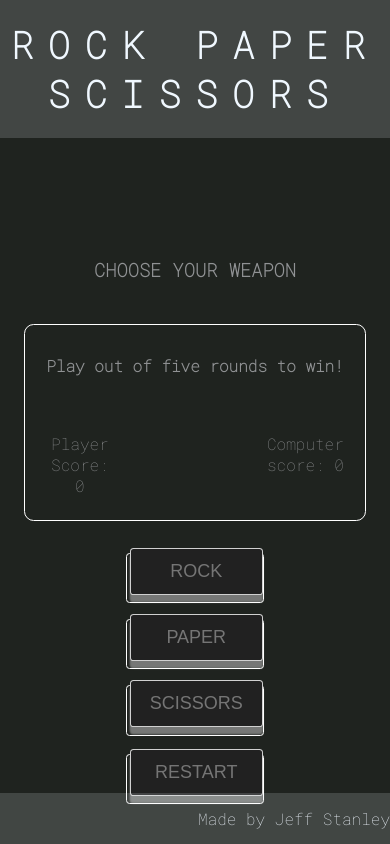
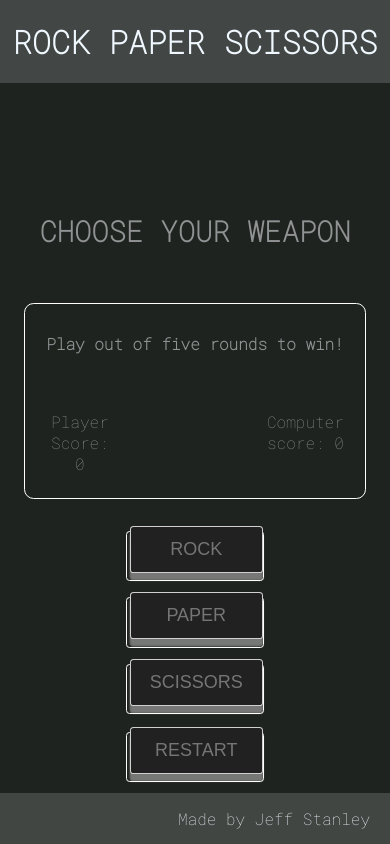
Before and after one commit to JS-Law/Rock-Paper-Scissors, a plain HTML site: page index.html in a window 390 px wide. Drawn offline with Linux system fonts and the light colour scheme.

Commit message:
Adjust responsive design

```diff
--- a/styles.css
+++ b/styles.css
@@ -38,6 +38,9 @@ body{
     border: solid 1px white;
     border-radius: .6rem;
 }
+#scoreInfo{
+    font-size: 1.8rem;
+}
 .scoreContainer{
     display: flex;
     flex-direction: row;
@@ -62,7 +65,7 @@ body{
     /* border-radius: .6rem; */
     background-color: rgb(31, 35, 31);
 }
-.footerText{
+footer{
     text-align: end;
     position: fixed;
     bottom: 0;
@@ -71,6 +74,10 @@ body{
     background-color: rgba(240, 248, 255, 0.163);
     padding-block: 15px;
     color: aliceblue;
+}
+.footerText{
+    position: fixed;
+    left: -20px;
     padding-right: 20px;
 }
 button {
@@ -104,6 +111,7 @@ button span:hover {
   transition: all 0.5s;
   transform: translate(0, 0.4em);
   box-shadow: 0 0 0 0 #fff;
+  cursor: url();
 }
 
 button span:not(hover) {
@@ -117,4 +125,8 @@ button span:not(hover) {
         display: flex;
         flex-direction: column;
     }
+    #headerText{
+        letter-spacing: normal;
+        font-size: 2rem;
+    }
 }
```
